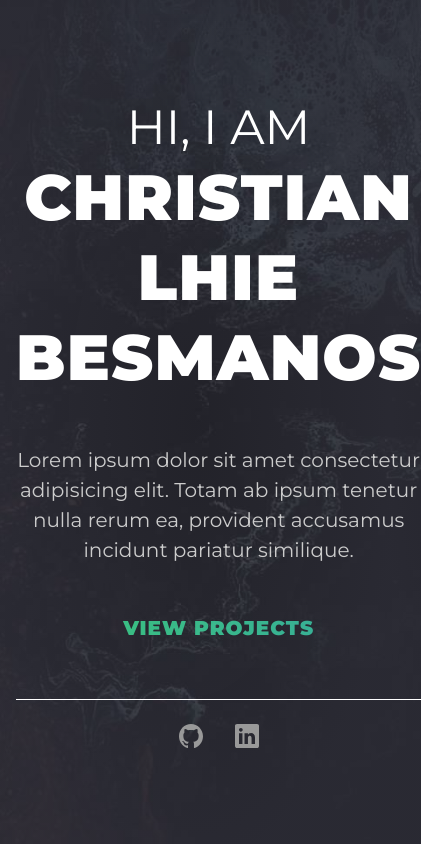
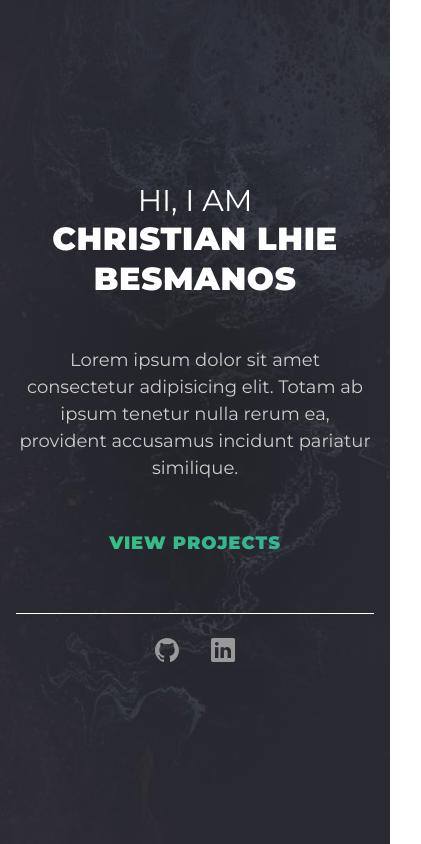
Before and after one commit to cellbesmanos/frontend-portfolio, a React (Create React App) app: page / in a window 390 px wide. Shown: the whole page, 421 px wide, since content can reach past the window. Built offline with nearby package versions, Linux system fonts and the light colour scheme.

Commit message:
Fix: Make font sizes adjust based on screen size

```diff
--- a/src/index.css
+++ b/src/index.css
@@ -3,10 +3,10 @@
   --clr-white: 0 0% 100%;
   --clr-gray: 0, 0%, 80%;
 
-  --fs-300: 1.8rem;
-  --fs-400: 2rem;
-  --fs-500: 3.2rem;
-  --fs-600: 6.4rem;
+  --fs-300: clamp(1.6rem, 2vw, 1.8rem);
+  --fs-400: clamp(1.8rem, 2vw, 2rem);
+  --fs-500: clamp(2rem, 5vw, 3.2rem);
+  --fs-600: clamp(3.2rem, 8vw, 6.4rem);
 
   --ff-sans: "Montserrat", sans-serif;
 
```
